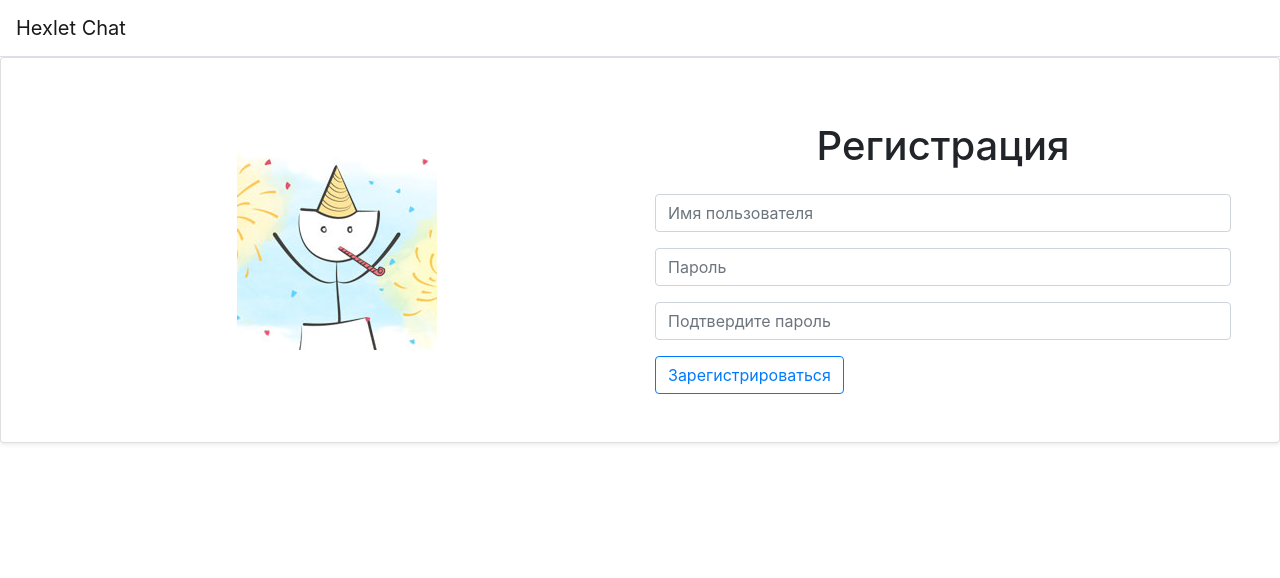
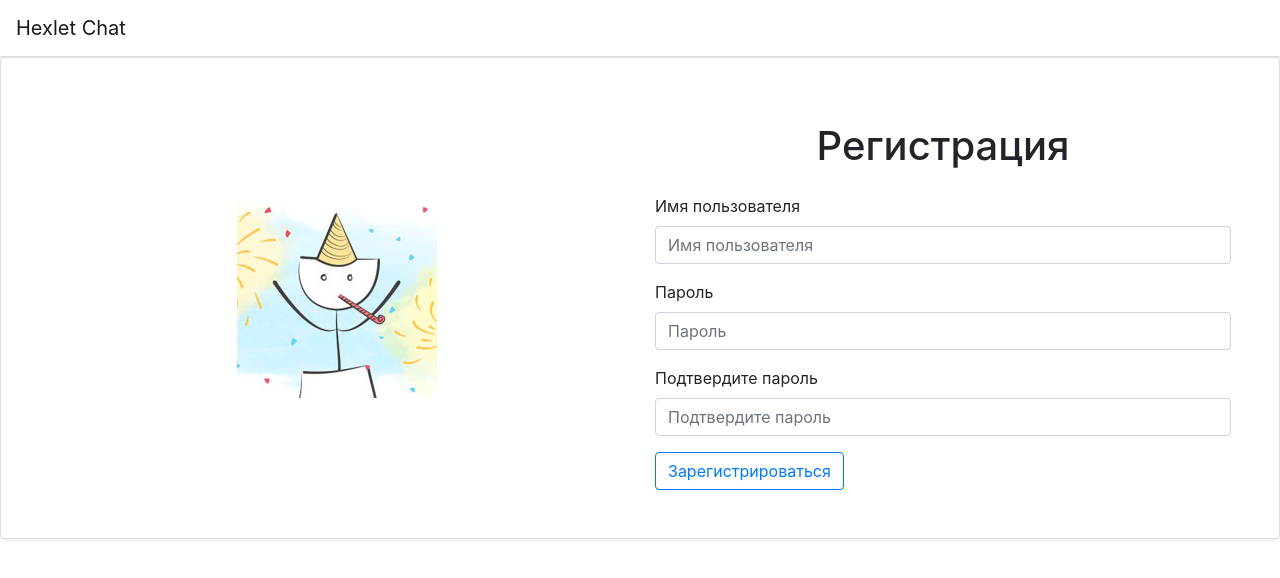
Before and after one commit to Kassy-8/frontend-project-lvl4, a React app: page /signup in a window 1280 px wide. Shown: the top 578 px of the page. Built offline with nearby package versions, Linux system fonts and the light colour scheme; no server answers; the HTML template or start-up script is replaced by a standard one.

Commit message:
add labels

```diff
--- a/src/assets/locale/ruLocale.js
+++ b/src/assets/locale/ruLocale.js
@@ -9,8 +9,8 @@ export default {
         required: 'Обязательное поле',
       },
       title: 'Войти',
-      namePlaceholder: 'Ваш ник',
-      passwordPlaceholder: 'Пароль',
+      nameLabel: 'Ваш ник',
+      passwordLabel: 'Пароль',
       entranceButton: 'Войти',
       failedAuthFeedback: 'Неверные имя пользователя или пароль',
       questionNoAcc: 'Нет аккаунта?',
@@ -24,14 +24,14 @@ export default {
         passwordMatch: 'Пароли должны совпадать',
       },
       title: 'Регистрация',
-      namePlaceholder: 'Имя пользователя',
-      passwordPlaceholder: 'Пароль',
-      confirmationPlaceholder: 'Подтвердите пароль',
+      nameLabel: 'Имя пользователя',
+      passwordLabel: 'Пароль',
+      confirmationLabel: 'Подтвердите пароль',
       failedRegustrationFeedback: 'Такой пользователь уже существует',
       entranceButton: 'Зарегистрироваться',
     },
     channelsMenu: {
-      addButton: 'Добавить',
+      addButton: '+',
       deleteButton: 'Удалить',
       renameButton: 'Переименовать',
       title: 'Каналы',
--- a/src/components/LoginPage.jsx
+++ b/src/components/LoginPage.jsx
@@ -57,10 +57,11 @@ const LoginPage = () => {
       <Form onSubmit={formik.handleSubmit}>
         <h1 className="mb-4 text-center">{t('loginPage.title')}</h1>
         <Form.Group controlId="username">
+          <Form.Label>{t('loginPage.nameLabel')}</Form.Label>
           <Form.Control
             name="username"
             type="name"
-            placeholder={t('loginPage.namePlaceholder')}
+            placeholder={t('loginPage.nameLabel')}
             ref={nameInputRef}
             value={formik.values.username}
             onChange={formik.handleChange}
@@ -76,9 +77,10 @@ const LoginPage = () => {
           </Form.Control.Feedback>
         </Form.Group>
         <Form.Group controlId="password">
+          <Form.Label>{t('loginPage.passwordLabel')}</Form.Label>
           <Form.Control
             type="password"
-            placeholder={t('loginPage.passwordPlaceholder')}
+            placeholder={t('loginPage.passwordLabel')}
             name="password"
             value={formik.values.password}
             onChange={formik.handleChange}
--- a/src/components/Registration.jsx
+++ b/src/components/Registration.jsx
@@ -64,10 +64,11 @@ const Registration = () => {
       <Form onSubmit={formik.handleSubmit}>
         <h1 className="mb-4 text-center">{t('registrationPage.title')}</h1>
         <Form.Group controlId="username">
+          <Form.Label>{t('registrationPage.nameLabel')}</Form.Label>
           <Form.Control
             name="username"
             type="name"
-            placeholder={t('registrationPage.namePlaceholder')}
+            placeholder={t('registrationPage.nameLabel')}
             ref={nameInputRef}
             value={formik.values.username}
             onChange={formik.handleChange}
@@ -84,9 +85,10 @@ const Registration = () => {
           </Form.Control.Feedback>
         </Form.Group>
         <Form.Group controlId="password">
+          <Form.Label>{t('registrationPage.passwordLabel')}</Form.Label>
           <Form.Control
             type="password"
-            placeholder={t('registrationPage.passwordPlaceholder')}
+            placeholder={t('registrationPage.passwordLabel')}
             name="password"
             value={formik.values.password}
             onChange={formik.handleChange}
@@ -103,9 +105,10 @@ const Registration = () => {
           </Form.Control.Feedback>
         </Form.Group>
         <Form.Group controlId="passwordConfirmation">
+          <Form.Label>{t('registrationPage.confirmationLabel')}</Form.Label>
           <Form.Control
             type="password"
-            placeholder={t('registrationPage.confirmationPlaceholder')}
+            placeholder={t('registrationPage.confirmationLabel')}
             name="passwordConfirmation"
             value={formik.values.passwordConfirmation}
             onChange={formik.handleChange}
```
